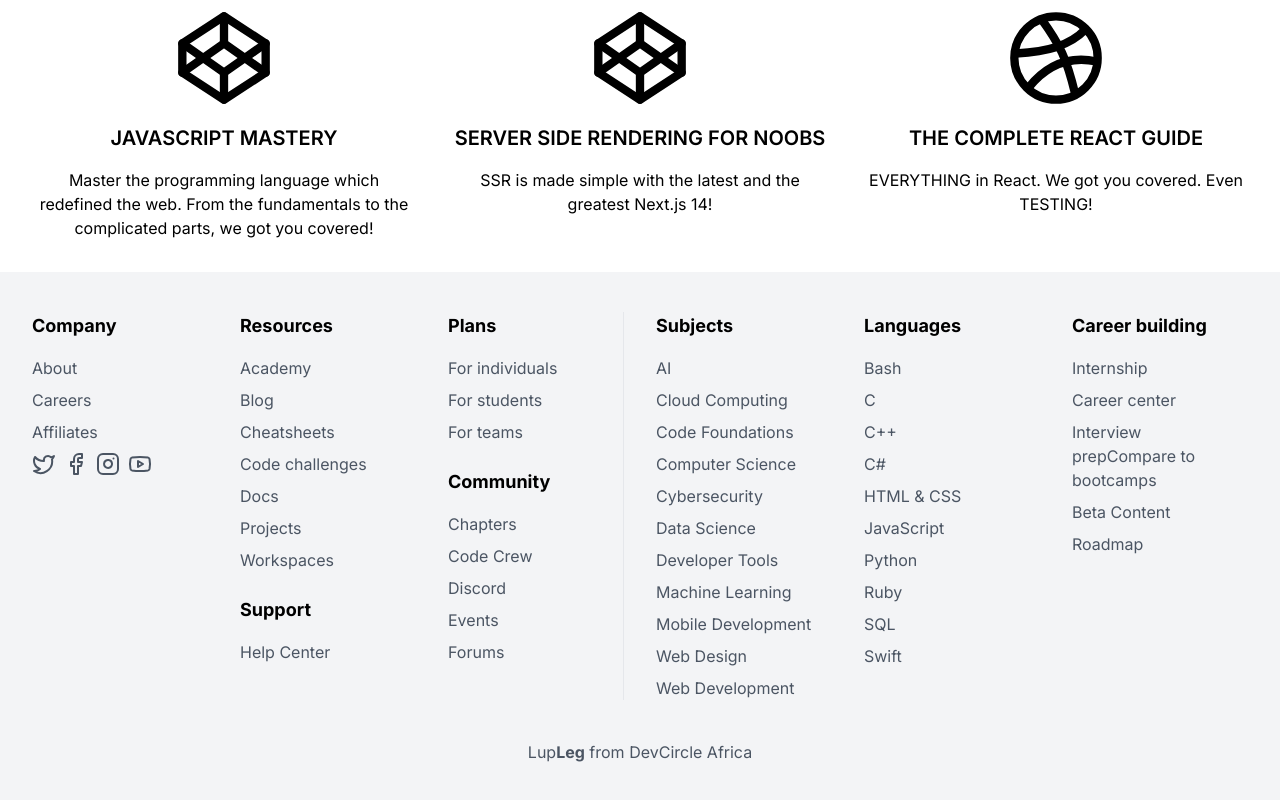
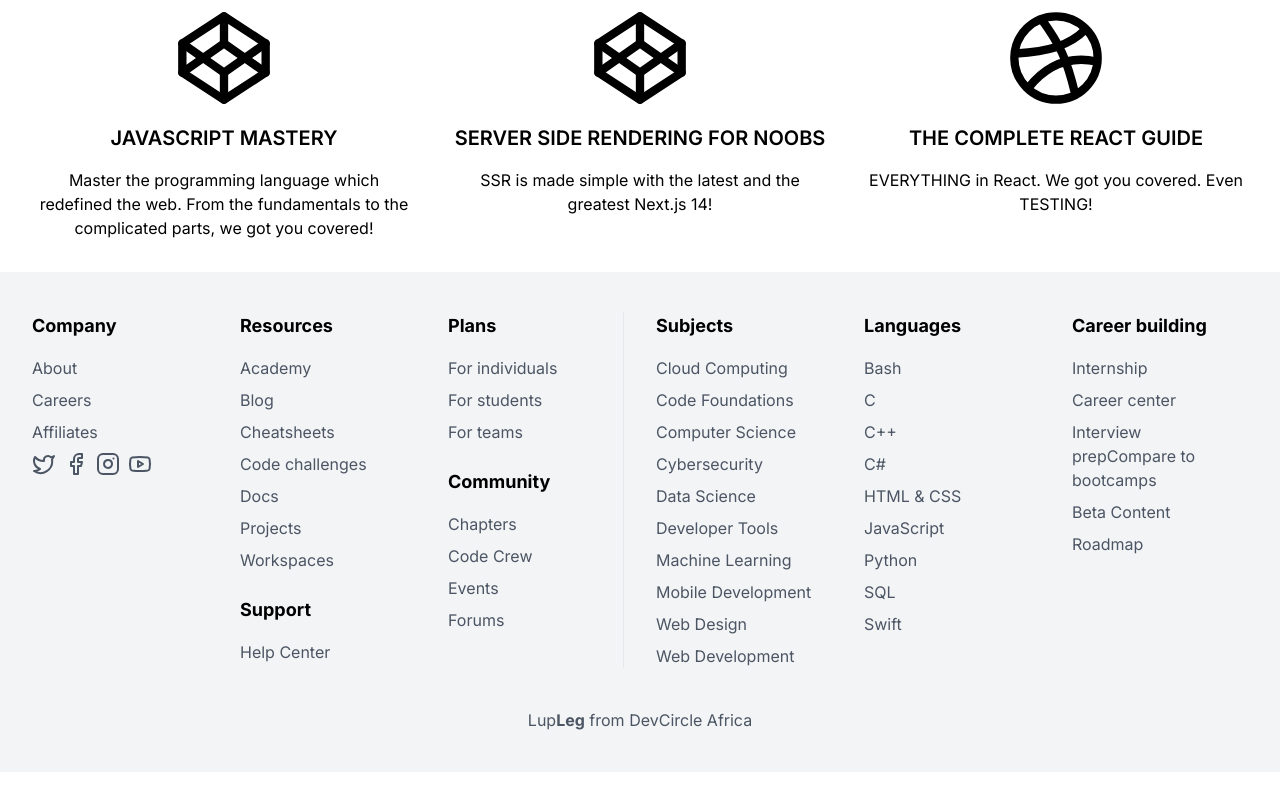
Before and after one commit to Lupleg-dev/React_Tutorials, a Next.js app: page / in a window 1280 px wide. Shown: the part 1800-2600 px from the top of the page. After the commit the page ends 2572 px from the top, so only its background shows below. Built offline with nearby package versions, Linux system fonts and the light colour scheme.

Commit message:
Remove unused links in Footer and Header components

```diff
--- a/components/Footer.jsx
+++ b/components/Footer.jsx
@@ -117,11 +117,6 @@ export default function Component() {
               </li>
               <li>
                 <a className="text-gray-600 hover:text-gray-900" href="#">
-                  Discord
-                </a>
-              </li>
-              <li>
-                <a className="text-gray-600 hover:text-gray-900" href="#">
                   Events
                 </a>
               </li>
@@ -135,11 +130,6 @@ export default function Component() {
           <div className="col-span-1 md:col-span-1">
             <h2 className="font-bold text-lg mb-4">Subjects</h2>
             <ul className="space-y-2">
-              <li>
-                <a className="text-gray-600 hover:text-gray-900" href="#">
-                  AI
-                </a>
-              </li>
               <li>
                 <a className="text-gray-600 hover:text-gray-900" href="#">
                   Cloud Computing
@@ -234,12 +224,6 @@ export default function Component() {
               <li>
                 <a className="text-gray-600 hover:text-gray-900" href="#">
                   Python
-                </a>
-              </li>
-
-              <li>
-                <a className="text-gray-600 hover:text-gray-900" href="#">
-                  Ruby
                 </a>
               </li>
               <li>
--- a/components/Header.jsx
+++ b/components/Header.jsx
@@ -49,12 +49,6 @@ export default function Component() {
           </Link>
         </nav>
       </div>
-      {/* <div className="md:hidden">
-        <Button size="icon" variant="outline">
-          <MenuIcon className="h-6 w-6" />
-          <span className="sr-only">Toggle navigation menu</span>
-        </Button>
-      </div> */}
       <div className="hidden md:block">
         <Button>Get Started</Button>
       </div>
```
